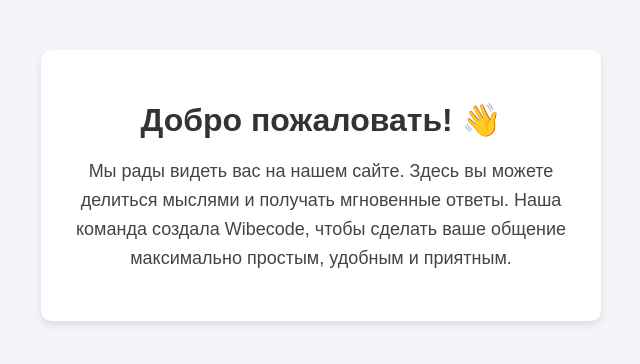
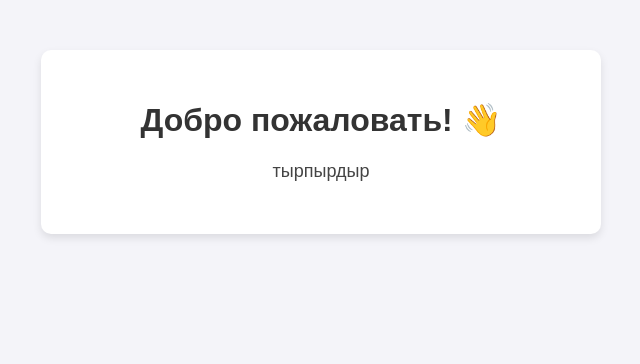
Before and after one commit to axasdel/vibehack-project, a Django app: page /wibecode/about/ in a window 1280 px wide. Shown: the part 58-422 px from the top of the page, without its empty margins (319-959 px from the left). Run offline with Django 5.2, Linux system fonts and the light colour scheme.

Commit message:
обновление about

```diff
--- a/wibecode/templates/wibecode/about.html
+++ b/wibecode/templates/wibecode/about.html
@@ -41,7 +41,7 @@
         <div class="card">
             <h1>Добро пожаловать! 👋</h1>
             <div class="text-content">
-                <p>Мы рады видеть вас на нашем сайте. Здесь вы можете делиться мыслями и получать мгновенные ответы. Наша команда создала Wibecode, чтобы сделать ваше общение максимально простым, удобным и приятным.</p>
+                <p>тырпырдыр</p>
             </div>
         </div>
     </div>
```
